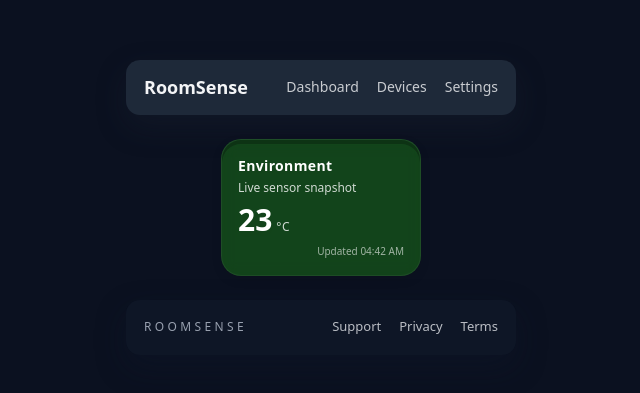
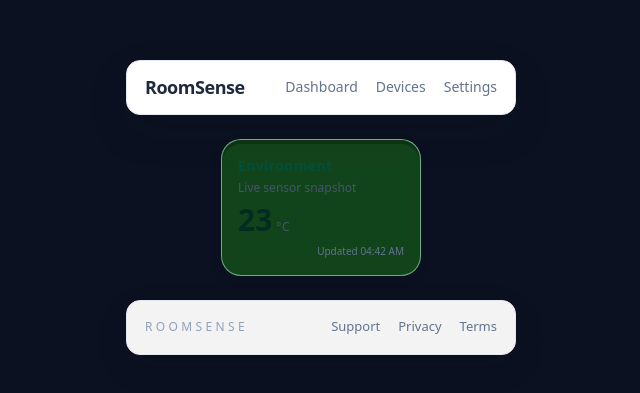
Before and after one commit to thee-banda/iot-roomsense-mqtt-nodered-react, a React app in the folder frontend/: page / in a window 1280 px wide. Shown: the part 193-586 px from the top of the page, without its empty margins (319-959 px from the left). Built offline with nearby package versions, Linux system fonts and the light colour scheme; the HTML template or start-up script is replaced by a standard one.

Commit message:
style(frontend): update components for white theme

```diff
--- a/frontend/src/components/Card.tsx
+++ b/frontend/src/components/Card.tsx
@@ -16,19 +16,19 @@ const Card = ({ reading }: CardProps) => {
     : null
 
   return (
-    <div className="w-[200px] h-[137px] rounded-[20px] bg-[rgba(38,175,25,0.33)] backdrop-blur-sm border border-white/5 text-white flex flex-col justify-between p-4 shadow-[inset_0_4px_0_rgba(0,0,0,0.25)] drop-shadow-[0_4px_4px_rgba(0,0,0,0.25)]">
+    <div className="w-[200px] h-[137px] rounded-[20px] bg-[rgba(38,175,25,0.33)] backdrop-blur-sm border border-emerald-200/60 text-slate-800 flex flex-col justify-between p-4 shadow-[inset_0_4px_0_rgba(0,0,0,0.25)] drop-shadow-[0_4px_4px_rgba(0,0,0,0.25)]">
       <div>
-        <h3 className="text-sm font-semibold tracking-wide">{reading.label}</h3>
+        <h3 className="text-sm font-semibold tracking-wide text-emerald-900">{reading.label}</h3>
         {reading.description ? (
-          <p className="text-xs text-white/80 mt-1">{reading.description}</p>
+          <p className="text-xs text-slate-600 mt-1">{reading.description}</p>
         ) : null}
       </div>
       <div className="flex items-baseline gap-1">
-        <span className="text-3xl font-bold">{reading.value}</span>
-        <span className="text-xs uppercase tracking-wider text-white/80">{reading.unit}</span>
+        <span className="text-3xl font-bold text-emerald-950">{reading.value}</span>
+        <span className="text-xs uppercase tracking-wider text-slate-600">{reading.unit}</span>
       </div>
       {formattedTimestamp ? (
-        <p className="text-[10px] text-white/60 text-right">Updated {formattedTimestamp}</p>
+        <p className="text-[10px] text-slate-500 text-right">Updated {formattedTimestamp}</p>
       ) : null}
     </div>
   )
--- a/frontend/src/components/Footer.tsx
+++ b/frontend/src/components/Footer.tsx
@@ -6,14 +6,14 @@ const footerLinks = [
 
 const Footer = () => {
   return (
-    <footer className="w-[390px] h-[55px] rounded-[14px] bg-gray-900/80 text-gray-200 flex items-center justify-between px-[18px] backdrop-blur shadow-[0_12px_30px_rgba(15,23,42,0.35)]">
-      <span className="text-xs uppercase tracking-[0.28em] text-gray-400">RoomSense</span>
+    <footer className="w-[390px] h-[55px] rounded-[14px] border border-slate-200 bg-white/95 text-slate-600 flex items-center justify-between px-[18px] shadow-[0_12px_32px_rgba(15,23,42,0.1)]">
+      <span className="text-xs uppercase tracking-[0.28em] text-slate-400">RoomSense</span>
       <nav className="flex items-center gap-[18px] text-[13px]">
         {footerLinks.map((link) => (
           <a
             key={link.label}
             href={link.href}
-            className="opacity-80 transition-opacity hover:opacity-100"
+            className="text-slate-500 transition-colors hover:text-slate-900"
           >
             {link.label}
           </a>
--- a/frontend/src/components/Navbar.tsx
+++ b/frontend/src/components/Navbar.tsx
@@ -6,14 +6,14 @@ const navLinks = [
 
 const Navbar = () => {
   return (
-    <nav className="w-[390px] h-[55px] rounded-[14px] bg-gray-800 text-gray-100 shadow-[0_12px_30px_rgba(31,41,55,0.28)] flex items-center justify-between px-[18px]">
-      <span className="text-lg font-semibold">RoomSense</span>
+    <nav className="w-[390px] h-[55px] rounded-[14px] border border-slate-200 bg-white text-slate-800 shadow-[0_16px_40px_rgba(15,23,42,0.12)] flex items-center justify-between px-[18px]">
+      <span className="text-lg font-semibold tracking-tight">RoomSense</span>
       <div className="flex items-center gap-[18px] text-sm font-medium">
         {navLinks.map((link) => (
           <a
             key={link.label}
             href={link.href}
-            className="opacity-80 transition-opacity hover:opacity-100"
+            className="text-slate-500 transition-colors hover:text-slate-900"
           >
             {link.label}
           </a>
```
